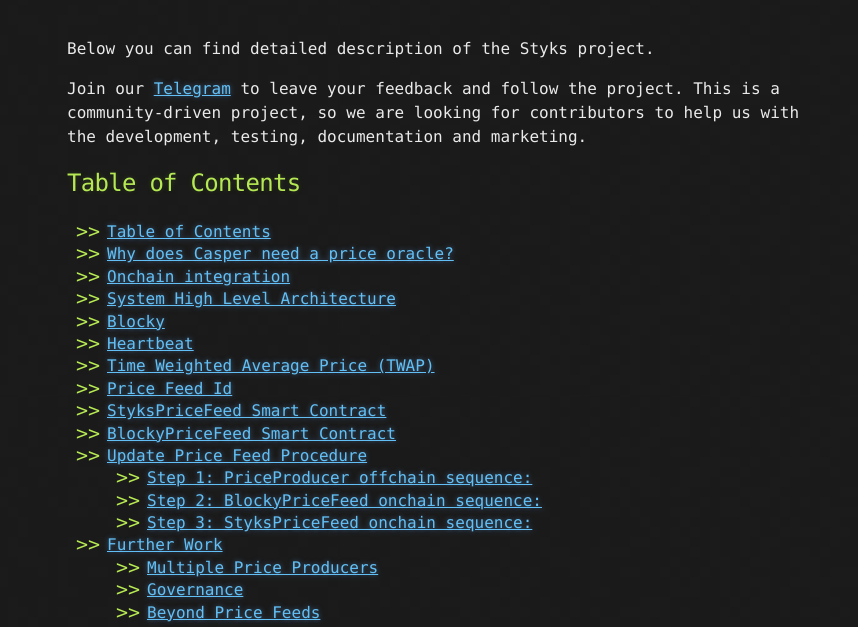
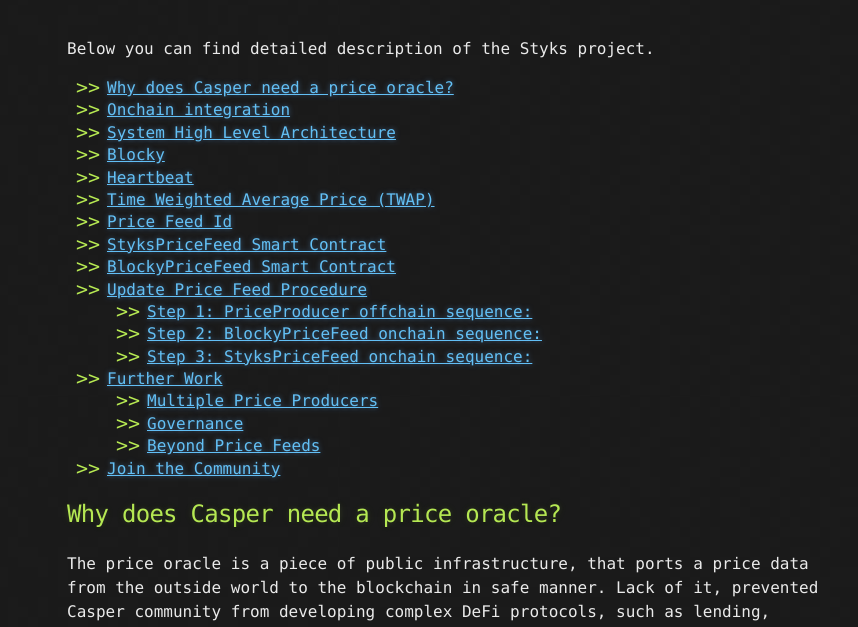
Before and after one commit to odradev/styks, a plain HTML site: page styks-website/http-content/index.html in a window 1280 px wide. Shown: the part 136-763 px from the top of the page, without its empty margins (193-1051 px from the left). Drawn offline with nearby package versions, Linux system fonts and the light colour scheme; a script that the page names is missing; files whose address does not match are found by name.

Commit message:
Website files

```diff
--- a/styks-website/http-content/index.html
+++ b/styks-website/http-content/index.html
@@ -41,14 +41,8 @@ mermaid.initialize({
 
   <section id="main_content">
 <p>Below you can find detailed description of the Styks project.</p>
-<p>Join our <a href="https://t.me/+nZHCDA9rl6wzZGZl">Telegram</a> to leave your feedback and
-follow the project. This is a community-driven project, so we are looking for
-contributors to help us with the development, testing, documentation and
-marketing.</p>
-<h2 id="table-of-contents">Table of Contents</h2>
 <div class="toc">
 <ul>
-<li><a href="#table-of-contents">Table of Contents</a></li>
 <li><a href="#why-does-casper-need-a-price-oracle">Why does Casper need a price oracle?</a></li>
 <li><a href="#onchain-integration">Onchain integration</a></li>
 <li><a href="#system-high-level-architecture">System High Level Architecture</a></li>
@@ -70,6 +64,7 @@ marketing.</p>
 <li><a href="#beyond-price-feeds">Beyond Price Feeds</a></li>
 </ul>
 </li>
+<li><a href="#join-the-community">Join the Community</a></li>
 </ul>
 </div>
 <h2 id="why-does-casper-need-a-price-oracle">Why does Casper need a price oracle?</h2>
@@ -102,7 +97,7 @@ tests, or include it in your CLI application.</p>
 <li>Blocky Server -  for fetching the latest, signed prices from the CoinGecko
   API.</li>
 <li>Onchain smart contracts - <code class="highlighter-rouge">BlockyPriceFeed</code> and <code class="highlighter-rouge">StyksPriceFeed</code> for storing
-  and operation the prices onchain.</li>
+  and operating the prices onchain.</li>
 <li><code class="highlighter-rouge">PriceProducer</code> - offchain component, that is responsible for fetching the
   latest prices from the Blocky Server and posting them to the <code class="highlighter-rouge">BlockyPriceFeed</code>
   contract.</li>
@@ -310,6 +305,11 @@ exploring:</p>
 <li>Quering OpenAI API and porting the results to the blockchain. This can be a
   base for decentralized AI agents.</li>
 </ul>
+<h2 id="join-the-community">Join the Community</h2>
+<p>Join our <a href="https://t.me/+nZHCDA9rl6wzZGZl">Telegram</a> to leave your feedback and
+follow the project. This is a community-driven project, so we are looking for
+contributors to help us with the development, testing, documentation and
+marketing.</p>
   </section>
 </div>
 </body>
```
Also changed, not shown: 2 other files.
